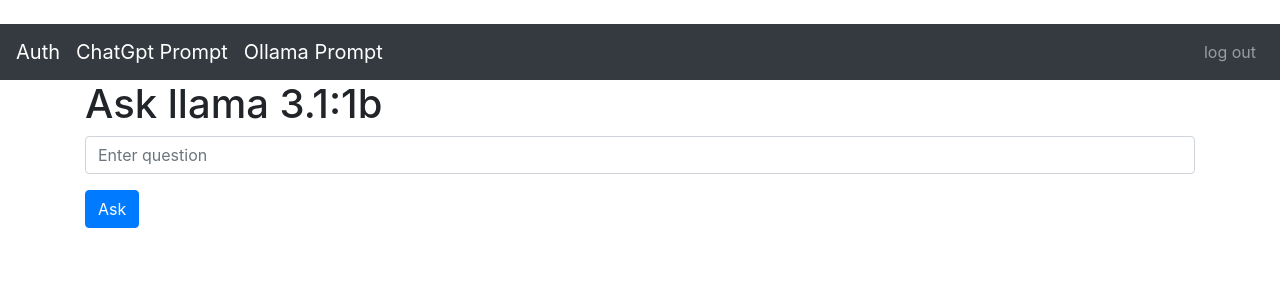
After one commit to pavlicic1marko/AI-integrations, a Django app: page /ollama-prompt/ in a window 1280 px wide. The commit adds this page. Shown: the top 300 px of the page. Run offline with Django 5.2, Linux system fonts and the light colour scheme; the visitor is signed in with stand-in values (Sample User, id 1); some libraries are stand-ins or nearby versions.

Commit message:
create FE ollama-prompt page, configure urls and views

```diff
--- a/AI_Integrations/djangoWebapp/templates/authenticate/base.html
+++ b/AI_Integrations/djangoWebapp/templates/authenticate/base.html
@@ -15,7 +15,10 @@
     <nav class="navbar navbar-expand-lg navbar-dark bg-dark">
       <a class="navbar-brand" href="{% url 'home' %}">Auth</a>
         {% if user.is_authenticated %}
-          <a class="navbar-brand" href="{% url 'prompt' %}">Prompt</a>
+          <a class="navbar-brand" href="{% url 'prompt' %}">ChatGpt Prompt</a>
+        {% endif %}
+        {% if user.is_authenticated %}
+          <a class="navbar-brand" href="{% url 'ollama-prompt' %}">Ollama Prompt</a>
         {% endif %}
       <button class="navbar-toggler" type="button" data-toggle="collapse" data-target="#navbarSupportedContent" aria-controls="navbarSupportedContent" aria-expanded="false" aria-label="Toggle navigation">
         <span class="navbar-toggler-icon"></span>
--- /dev/null
+++ b/AI_Integrations/djangoWebapp/templates/authenticate/ollama-prompt.html
@@ -0,0 +1,22 @@
+{% extends 'authenticate/base.html' %}
+
+{% block content %}
+    <h1>Ask llama 3.1:1b</h1>
+    <form method="POST">
+      {% csrf_token %}
+
+      <div class="form-group">
+        <input type="text" class="form-control"  placeholder="Enter question" name="question">
+      </div>
+
+      <button type="submit" class="btn btn-primary">Ask</button>
+    </form>
+    {% for field in questions %}
+        <p> question: {{ field.question }} </p>
+        <p> answer: {{ field.answer }} </p>
+
+
+    {% endfor %}
+
+
+{% endblock %}
--- a/AI_Integrations/djangoWebapp/urls.py
+++ b/AI_Integrations/djangoWebapp/urls.py
@@ -7,5 +7,6 @@
     path('logout/', views.logout_user, name="logout"),
     path('register/',views.register_user,name='register'),
     path('prompt/', views.chat_gpt_prompt_page, name='prompt'),
+    path('ollama-prompt/', views.ollama_prompt_page, name='ollama-prompt'),
 
 ]
--- a/AI_Integrations/djangoWebapp/views.py
+++ b/AI_Integrations/djangoWebapp/views.py
@@ -6,15 +6,18 @@
 from .forms import SignUpForm
 from .models import ChatGptPrompts
 
-chat_history =[]
+chat_history = []
+
 
 def home(reqeuest):
     return render(reqeuest, 'authenticate/home.html', {})
+
 
 def logout_user(request):
     logout(request)
     messages.success(request, ('You Have Been Logged Out...'))
     return redirect('home')
+
 
 def login_user(request):
     if request.method == 'POST':
@@ -23,13 +26,13 @@
         user = authenticate(request, username=username, password=password)
         if user is not None:
             login(request, user)
-            messages.success(request,('You Have been logged in!'))
+            messages.success(request, ('You Have been logged in!'))
             return redirect('home')
         else:
-            messages.error(request,('Error'))
+            messages.error(request, ('Error'))
             return redirect('login')
     else:
-        return render(request, 'authenticate/login.html',{})
+        return render(request, 'authenticate/login.html', {})
 
 
 def register_user(request):
@@ -46,8 +49,9 @@
     else:
         form = SignUpForm()
 
-    context = {'form':form}
+    context = {'form': form}
     return render(request, 'authenticate/register.html', context)
+
 
 def chat_gpt_prompt_page(request):
     if request.user.is_authenticated:
@@ -55,14 +59,31 @@
             question = request.POST["question"]
             answer = ask_chat_gpt(question)
 
-            chat_gpt_prompt = ChatGptPrompts(question=question, answer=answer, user=request.user )
+            chat_gpt_prompt = ChatGptPrompts(question=question, answer=answer, user=request.user)
             chat_gpt_prompt.save()  # Save to the database
 
-
-
-            chat_history.append({'question':question,'answer':answer})
+            chat_history.append({'question': question, 'answer': answer})
             return render(request, 'authenticate/prompt.html', {'questions': chat_history})
         else:
             return render(request, 'authenticate/prompt.html')
     else:
         return render(request, 'authenticate/home.html')
+
+
+def ollama_prompt_page(request):
+    if request.user.is_authenticated:
+        if request.method == 'POST':
+            question = request.POST["question"]
+            answer = 'test'
+
+            chat_gpt_prompt = ChatGptPrompts(question=question, answer=answer, user=request.user)
+            chat_gpt_prompt.save()  # Save to the database
+
+            chat_history_llama = [{'question': question, 'answer': answer}]
+
+            return render(request, 'authenticate/ollama-prompt.html', {'questions': chat_history_llama})
+        else:
+            return render(request, 'authenticate/ollama-prompt.html')
+
+    else:
+        return render(request, 'authenticate/home.html')
```
